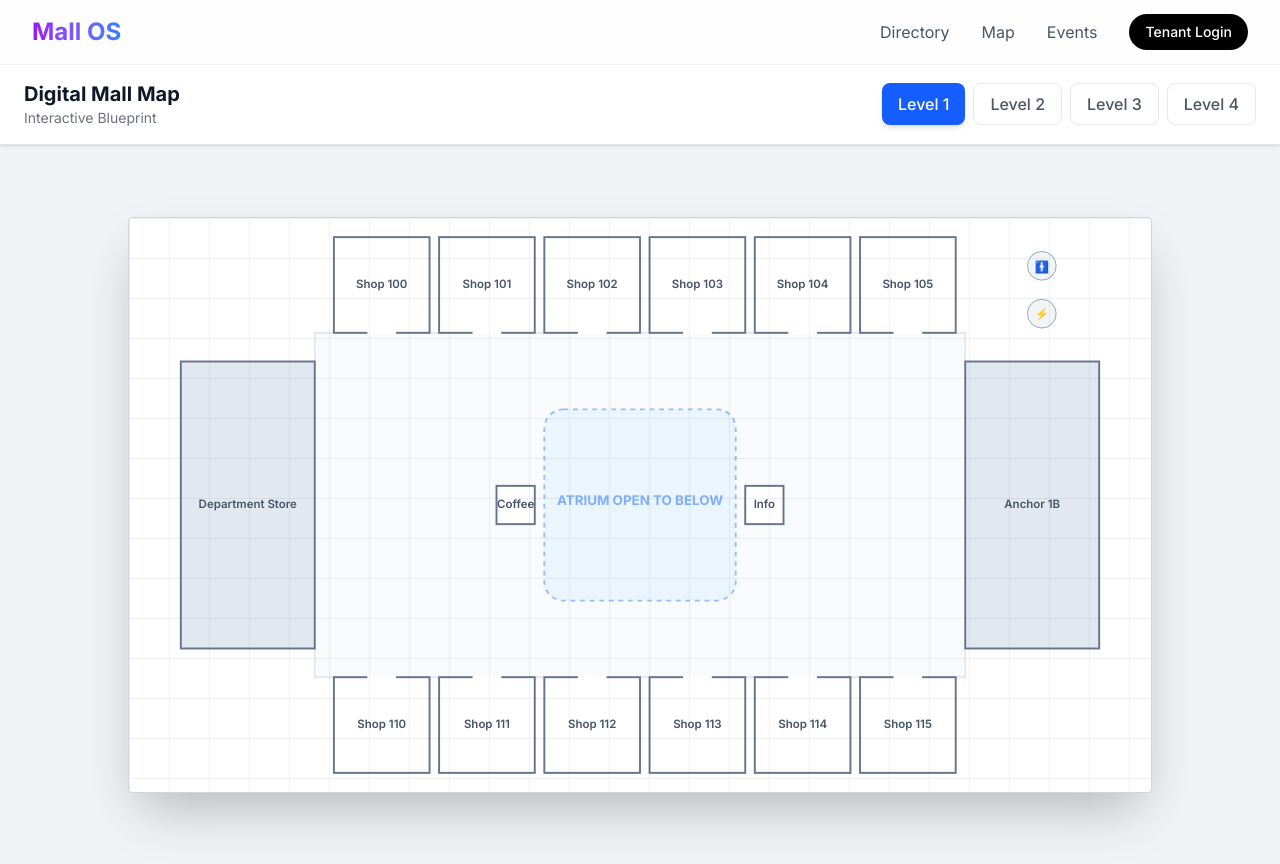
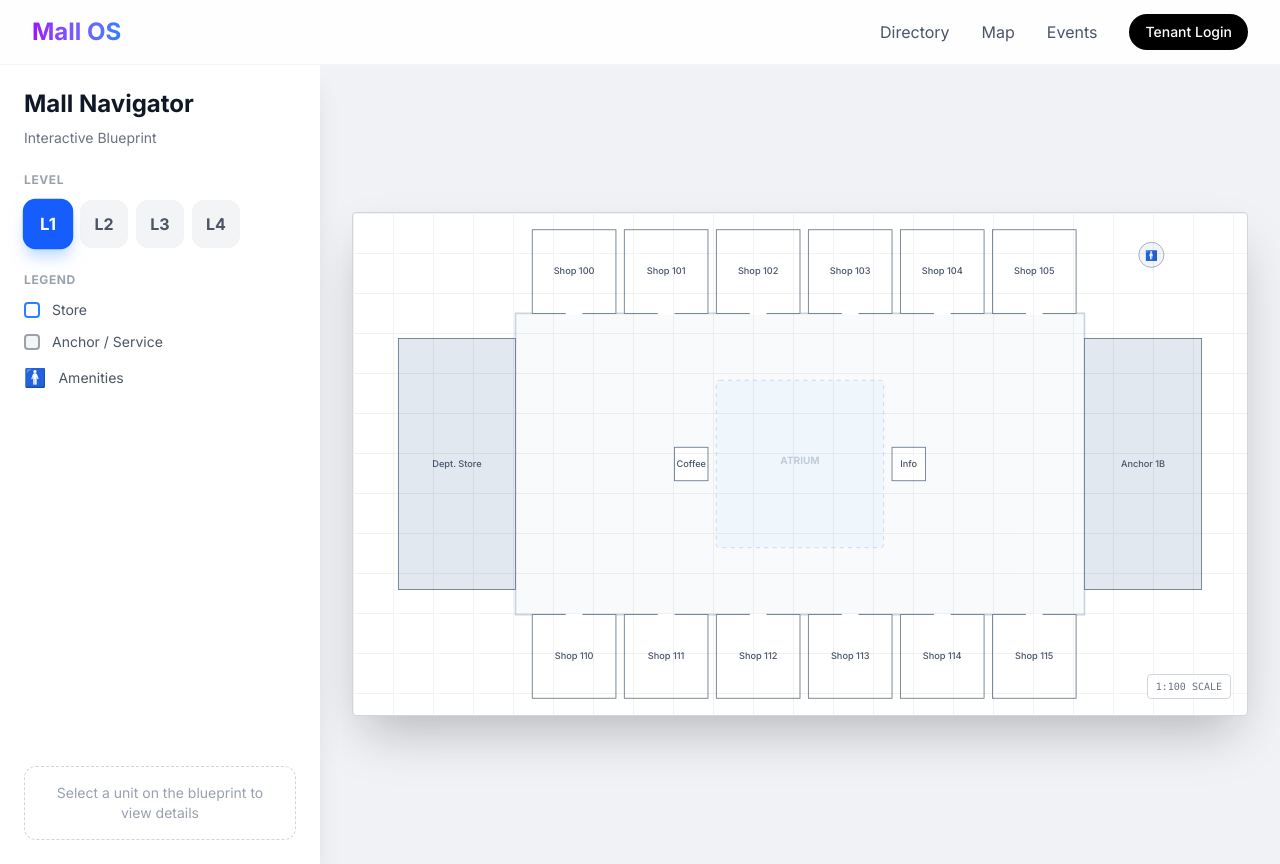
Before and after one commit to saharsh3008/digital-mall, a Next.js app in the folder client/: page /map in a window 1280 px wide. Built offline with nearby package versions, Linux system fonts and the light colour scheme.

Commit message:
feat: restore sidebar layout for map with svg blueprint

```diff
--- a/client/src/app/map/page.tsx
+++ b/client/src/app/map/page.tsx
@@ -14,12 +14,12 @@ interface Unit {
     type: 'store' | 'anchor' | 'kiosk' | 'amenity';
 }
 
-// Generate a procedural floor plan
+// Generate a procedural floor plan (Moved outside for perf)
 const getFloorUnits = (floor: number): Unit[] => {
     const units: Unit[] = [];
 
     // Anchor Store (Left)
-    units.push({ id: `${floor}-anchor-l`, x: 20, y: 150, width: 140, height: 300, label: floor === 1 ? 'Department Store' : `Anchor ${floor}A`, type: 'anchor' });
+    units.push({ id: `${floor}-anchor-l`, x: 20, y: 150, width: 140, height: 300, label: floor === 1 ? 'Dept. Store' : `Anchor ${floor}A`, type: 'anchor' });
 
     // Anchor Store (Right)
     units.push({ id: `${floor}-anchor-r`, x: 840, y: 150, width: 140, height: 300, label: floor === 4 ? 'Cinema' : `Anchor ${floor}B`, type: 'anchor' });
@@ -64,49 +64,86 @@ export default function MapPage() {
     const units = getFloorUnits(activeFloor);
 
     return (
-        <div className="min-h-screen bg-gray-50 flex flex-col items-stretch">
-            {/* Top Bar */}
-            <div className="bg-white border-b border-gray-200 px-6 py-4 flex flex-col md:flex-row justify-between items-center z-10 shadow-sm">
+        <div className="min-h-screen bg-gray-50 flex flex-col md:flex-row">
+            {/* Sidebar Controls (Restored) */}
+            <div className="w-full md:w-80 bg-white p-6 shadow-xl z-20 flex flex-col gap-6 md:h-screen sticky top-0">
                 <div>
-                    <h1 className="text-xl font-bold text-gray-900">Digital Mall Map</h1>
-                    <p className="text-sm text-gray-500">Interactive Blueprint</p>
+                    <h1 className="text-2xl font-bold text-gray-900 mb-2">Mall Navigator</h1>
+                    <p className="text-gray-500 text-sm">Interactive Blueprint</p>
                 </div>
 
-                <div className="flex gap-2 mt-4 md:mt-0">
-                    {FLOORS.map(f => (
+                {/* Floor Selector */}
+                <div>
+                    <label className="text-xs font-bold text-gray-400 uppercase tracking-wider mb-3 block">Level</label>
+                    <div className="flex gap-2 flex-wrap">
+                        {FLOORS.map(floor => (
                             <button
-                            key={f}
-                            onClick={() => setActiveFloor(f)}
-                            className={`px-4 py-2 rounded-lg font-medium transition-all ${activeFloor === f
-                                    ? 'bg-blue-600 text-white shadow-md'
-                                    : 'bg-white border border-gray-200 text-gray-600 hover:bg-gray-50'
+                                key={floor}
+                                onClick={() => { setActiveFloor(floor); setSelectedUnit(null); }}
+                                className={`w-12 h-12 rounded-xl font-bold transition-all ${activeFloor === floor
+                                        ? 'bg-blue-600 text-white shadow-lg shadow-blue-200 scale-105'
+                                        : 'bg-gray-100 text-gray-600 hover:bg-gray-200'
                                     }`}
                             >
-                            Level {f}
+                                L{floor}
                             </button>
                         ))}
                     </div>
                 </div>
 
-            <div className="flex-1 flex overflow-hidden">
+                {/* Legend */}
+                <div className="space-y-3">
+                    <label className="text-xs font-bold text-gray-400 uppercase tracking-wider block">Legend</label>
+                    <div className="flex items-center gap-3 text-sm text-gray-600">
+                        <span className="w-4 h-4 rounded border-2 border-blue-500 bg-white"></span> Store
+                    </div>
+                    <div className="flex items-center gap-3 text-sm text-gray-600">
+                        <span className="w-4 h-4 rounded border-2 border-gray-400 bg-gray-100"></span> Anchor / Service
+                    </div>
+                    <div className="flex items-center gap-3 text-sm text-gray-600">
+                        <span className="text-lg">🚹</span> Amenities
+                    </div>
+                </div>
+
+                {/* Selected Info */}
+                {selectedUnit ? (
+                    <div className="mt-auto bg-blue-50 p-4 rounded-xl border border-blue-100 animate-fade-in">
+                        <div className="flex justify-between items-start">
+                            <h3 className="font-bold text-gray-900 text-lg">{selectedUnit.label}</h3>
+                            <button onClick={() => setSelectedUnit(null)} className="text-blue-400 hover:text-blue-600">×</button>
+                        </div>
+                        <p className="text-sm text-blue-600 mb-3">Level {activeFloor} • {selectedUnit.type}</p>
+                        <button className="w-full py-2 bg-blue-600 text-white text-sm font-medium rounded-lg hover:bg-blue-700 shadow-sm">
+                            Navigate Here
+                        </button>
+                    </div>
+                ) : (
+                    <div className="mt-auto p-4 border border-dashed border-gray-300 rounded-xl text-center text-gray-400 text-sm">
+                        Select a unit on the blueprint to view details
+                    </div>
+                )}
+            </div>
+
             {/* Map Canvas */}
-                <div className="flex-1 bg-[#f0f2f5] relative overflow-hidden flex items-center justify-center p-8">
-                    <div className="bg-white shadow-2xl rounded-sm w-full max-w-5xl aspect-[16/9] relative overflow-hidden border border-gray-300">
-                        {/* Blueprint Pattern */}
+            <div className="flex-1 bg-[#f0f2f5] relative overflow-hidden flex items-center justify-center p-4 md:p-8 cursor-grab active:cursor-grabbing">
+                {/* Blueprint Container */}
+                <div className="bg-white shadow-2xl rounded-sm w-full max-w-5xl aspect-[16/9] relative overflow-hidden border border-gray-300 transform transition-transform hover:scale-[1.01] duration-500">
+
+                    {/* Blueprint Grid Pattern */}
                     <div className="absolute inset-0 opacity-5 pointer-events-none"
                         style={{ backgroundImage: 'linear-gradient(#000 1px, transparent 1px), linear-gradient(90deg, #000 1px, transparent 1px)', backgroundSize: '40px 40px' }}
                     />
 
                     <svg viewBox="0 0 1000 600" className="w-full h-full">
-                            {/* Floor Base */}
+                        {/* Structural Base */}
                         <rect x="0" y="0" width="1000" height="600" fill="none" />
 
-                            {/* Corridors (Negative Space logic visualized as floor) */}
-                            <path d="M160,120 L840,120 L840,480 L160,480 Z" fill="#f8fafc" stroke="#e2e8f0" strokeWidth="2" />
+                        {/* Corridors */}
+                        <path d="M160,120 L840,120 L840,480 L160,480 Z" fill="#f8fafc" stroke="#cbd5e1" strokeWidth="2" />
 
-                            {/* Atrium Hole */}
-                            <rect x="400" y="200" width="200" height="200" rx="20" fill="#e0f2fe" opacity="0.5" stroke="#3b82f6" strokeWidth="2" strokeDasharray="5,5" />
-                            <text x="500" y="300" textAnchor="middle" fill="#3b82f6" fontSize="14" fontWeight="bold" opacity="0.6">ATRIUM OPEN TO BELOW</text>
+                        {/* Atrium Void */}
+                        <rect x="400" y="200" width="200" height="200" rx="4" fill="#e0f2fe" opacity="0.3" stroke="#3b82f6" strokeWidth="1" strokeDasharray="5,5" />
+                        <text x="500" y="300" textAnchor="middle" fill="#94a3b8" fontSize="12" fontWeight="bold" opacity="0.5">ATRIUM</text>
 
                         {/* Units */}
                         {units.map(unit => (
@@ -115,73 +152,49 @@ export default function MapPage() {
                                 onClick={() => setSelectedUnit(unit)}
                                 className="cursor-pointer hover:opacity-80 transition-opacity"
                             >
+                                {/* Unit Shape */}
                                 <rect
                                     x={unit.x}
                                     y={unit.y}
                                     width={unit.width}
                                     height={unit.height}
-                                        fill={selectedUnit?.id === unit.id ? '#3b82f6' : (unit.type === 'anchor' ? '#e2e8f0' : '#fff')}
-                                        stroke={selectedUnit?.id === unit.id ? '#2563eb' : '#64748b'}
-                                        strokeWidth={selectedUnit?.id === unit.id ? '3' : '2'}
+                                    fill={selectedUnit?.id === unit.id ? '#2563eb' : (unit.type === 'anchor' ? '#e2e8f0' : '#fff')}
+                                    stroke={selectedUnit?.id === unit.id ? '#1e40af' : '#64748b'}
+                                    strokeWidth={selectedUnit?.id === unit.id ? '3' : '1'}
                                 />
-                                    {/* Entrance Indication (Door) */}
-                                    {unit.y < 100 && <line x1={unit.x + unit.width / 2 - 15} y1={unit.y + unit.height} x2={unit.x + unit.width / 2 + 15} y2={unit.y + unit.height} stroke="white" strokeWidth="4" />}
-                                    {unit.y > 400 && <line x1={unit.x + unit.width / 2 - 15} y1={unit.y} x2={unit.x + unit.width / 2 + 15} y2={unit.y} stroke="white" strokeWidth="4" />}
 
-                                    {/* Text Label */}
+                                {/* Door Indicators */}
+                                {unit.y < 100 && <line x1={unit.x + unit.width / 2 - 10} y1={unit.y + unit.height} x2={unit.x + unit.width / 2 + 10} y2={unit.y + unit.height} stroke={selectedUnit?.id === unit.id ? '#2563eb' : '#fff'} strokeWidth="4" />}
+                                {unit.y > 400 && <line x1={unit.x + unit.width / 2 - 10} y1={unit.y} x2={unit.x + unit.width / 2 + 10} y2={unit.y} stroke={selectedUnit?.id === unit.id ? '#2563eb' : '#fff'} strokeWidth="4" />}
+
+                                {/* Label */}
                                 <text
                                     x={unit.x + unit.width / 2}
                                     y={unit.y + unit.height / 2}
                                     textAnchor="middle"
                                     dominantBaseline="middle"
-                                        fontSize="12"
-                                        fontWeight="600"
+                                    fontSize="11"
+                                    fontWeight="500"
                                     fill={selectedUnit?.id === unit.id ? 'white' : '#475569'}
-                                        style={{ pointerEvents: 'none' }}
+                                    style={{ pointerEvents: 'none', userSelect: 'none' }}
                                 >
                                     {unit.label}
                                 </text>
                             </g>
                         ))}
 
-                            {/* Amenities Icons */}
+                        {/* Static Amenities */}
                         <g transform="translate(900, 30)">
                             <circle cx="20" cy="20" r="15" fill="#f1f5f9" stroke="#94a3b8" />
                             <text x="20" y="25" textAnchor="middle" fontSize="12">🚹</text>
                         </g>
-                            <g transform="translate(900, 80)">
-                                <circle cx="20" cy="20" r="15" fill="#f1f5f9" stroke="#94a3b8" />
-                                <text x="20" y="25" textAnchor="middle" fontSize="12">⚡</text>
-                            </g>
                     </svg>
+
+                    {/* Scale Marker */}
+                    <div className="absolute bottom-4 right-4 bg-white/80 px-2 py-1 text-[10px] border border-gray-300 rounded font-mono text-gray-500">
+                        1:100 SCALE
                     </div>
                 </div>
-
-                {/* Info Panel (Overlay or Side) */}
-                {selectedUnit && (
-                    <div className="absolute bottom-8 right-8 w-80 bg-white p-6 rounded-xl shadow-2xl border border-gray-100 animate-slide-up">
-                        <div className="flex justify-between items-start mb-4">
-                            <div>
-                                <span className="text-xs font-bold uppercase text-blue-600 tracking-wider">{selectedUnit.type}</span>
-                                <h2 className="text-2xl font-bold text-gray-900">{selectedUnit.label}</h2>
-                            </div>
-                            <button onClick={() => setSelectedUnit(null)} className="text-gray-400 hover:text-gray-600">×</button>
-                        </div>
-
-                        <div className="space-y-4">
-                            <p className="text-gray-600 text-sm">
-                                Located on <span className="font-semibold text-gray-900">Level {activeFloor}</span>.
-                            </p>
-
-                            <button className="w-full py-3 bg-black text-white rounded-lg font-medium hover:bg-gray-800 transition">
-                                Get Directions
-                            </button>
-                            <button className="w-full py-3 bg-white border border-gray-200 text-gray-700 rounded-lg font-medium hover:bg-gray-50 transition">
-                                View Store Details
-                            </button>
-                        </div>
-                    </div>
-                )}
             </div>
         </div>
     );
```
Lines whose indentation alone changed are shown as unchanged.
